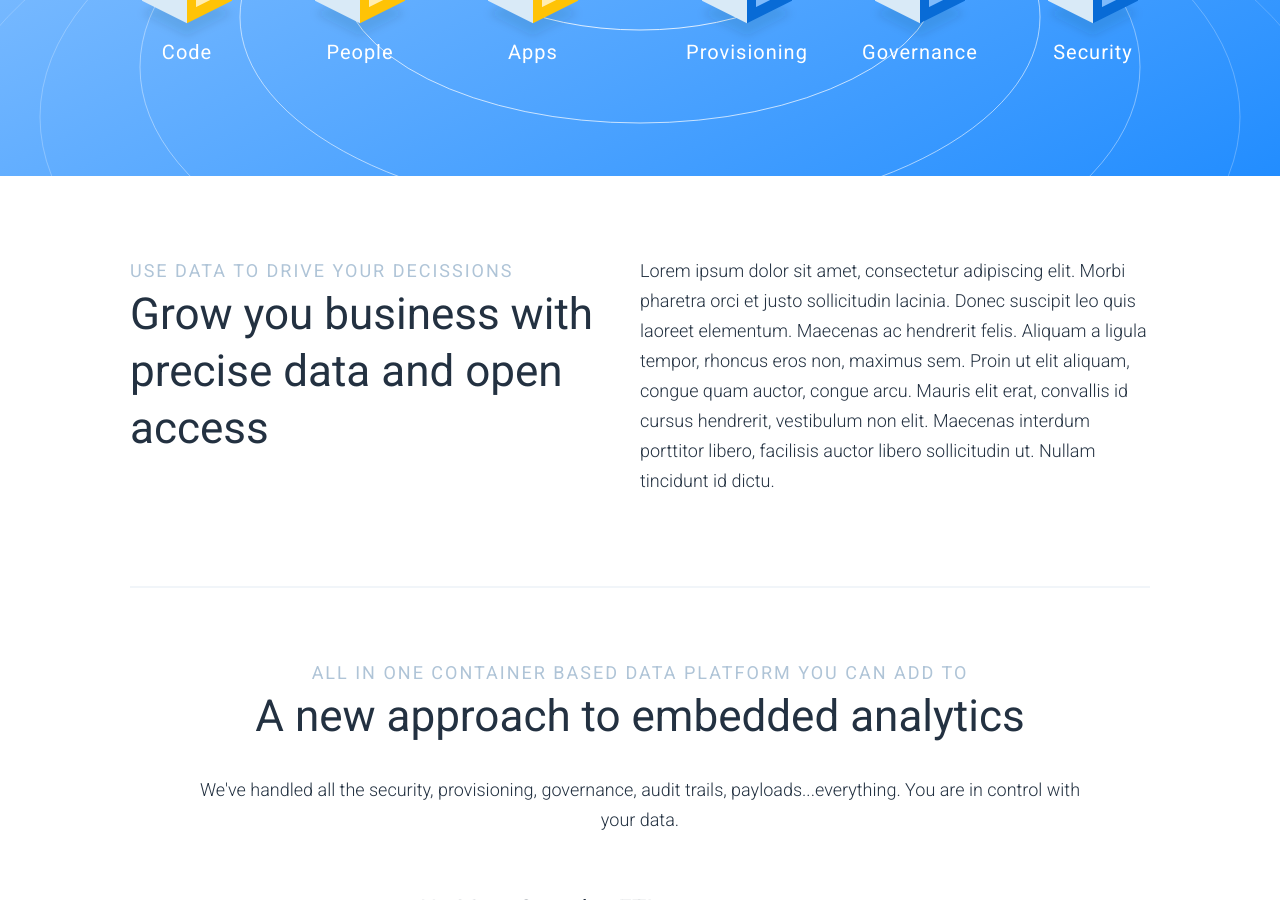
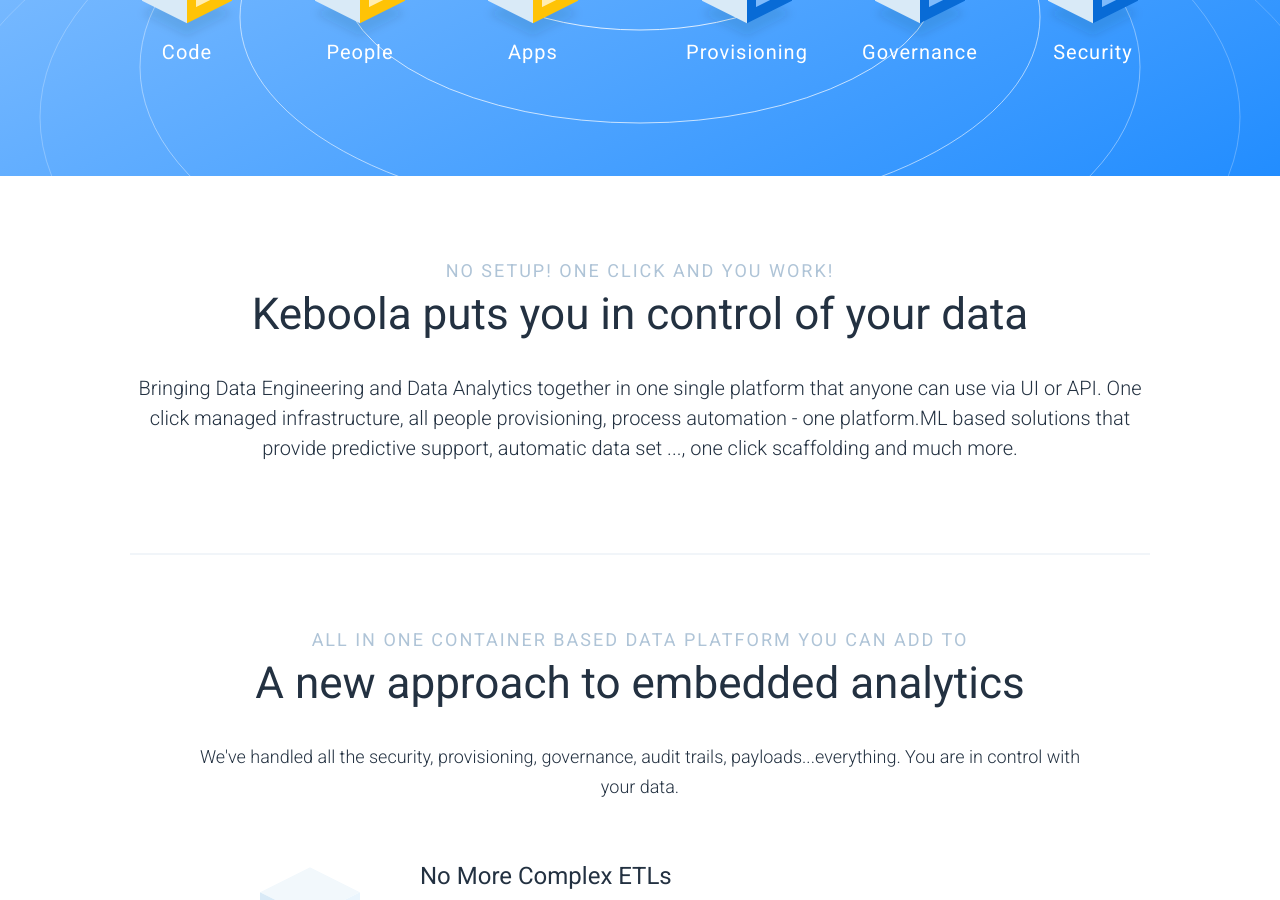
Before and after one commit to keboola/website, a Jekyll site: the page built from _product/product.md, in a window 1280 px wide and 900 px high, scrolled down 562 px. Built offline with Jekyll 4.4.1, drawn with Linux system fonts in a browser that asks for light colours; nearby versions of some CDN libraries.

Commit message:
Update from Forestry.io - Updated product.md

```diff
--- a/_product/product.md
+++ b/_product/product.md
@@ -7,18 +7,14 @@
   block: header-product
   subheadline: End to end Solution
   headline: "<strong>Data Analytics Stack can be easy</strong>"
-- template: article-with-perex
-  block: article-with-perex
-  sub_headline: sub head
-  headline: Grow you business with precise data and open access
-  content: Lorem ipsum dolor sit amet, consectetur adipiscing elit. Morbi pharetra
-    orci et justo sollicitudin lacinia. Donec suscipit leo quis laoreet elementum.
-    Maecenas ac hendrerit felis. Aliquam a ligula tempor, rhoncus eros non, maximus
-    sem. Proin ut elit aliquam, congue quam auctor, congue arcu. Mauris elit erat,
-    convallis id cursus hendrerit, vestibulum non elit. Maecenas interdum porttitor
-    libero, facilisis auctor libero sollicitudin ut. Nullam tincidunt id dictu.
-  subheadline: Use data to drive your decissions
-  headlinesmall: false
+- template: article-full
+  block: article-full
+  subheadline: No setup! One click and you work!
+  headline: Keboola puts you in control of your data
+  content: Bringing Data Engineering and Data Analytics together in one single platform
+    that anyone can use via UI or API. One click managed infrastructure, all people
+    provisioning, process automation - one platform.ML based solutions that provide
+    predictive support, automatic data set ..., one click scaffolding and much more.
 - template: horizontal-rule
   block: hr
 - template: article-list-one-row
```
